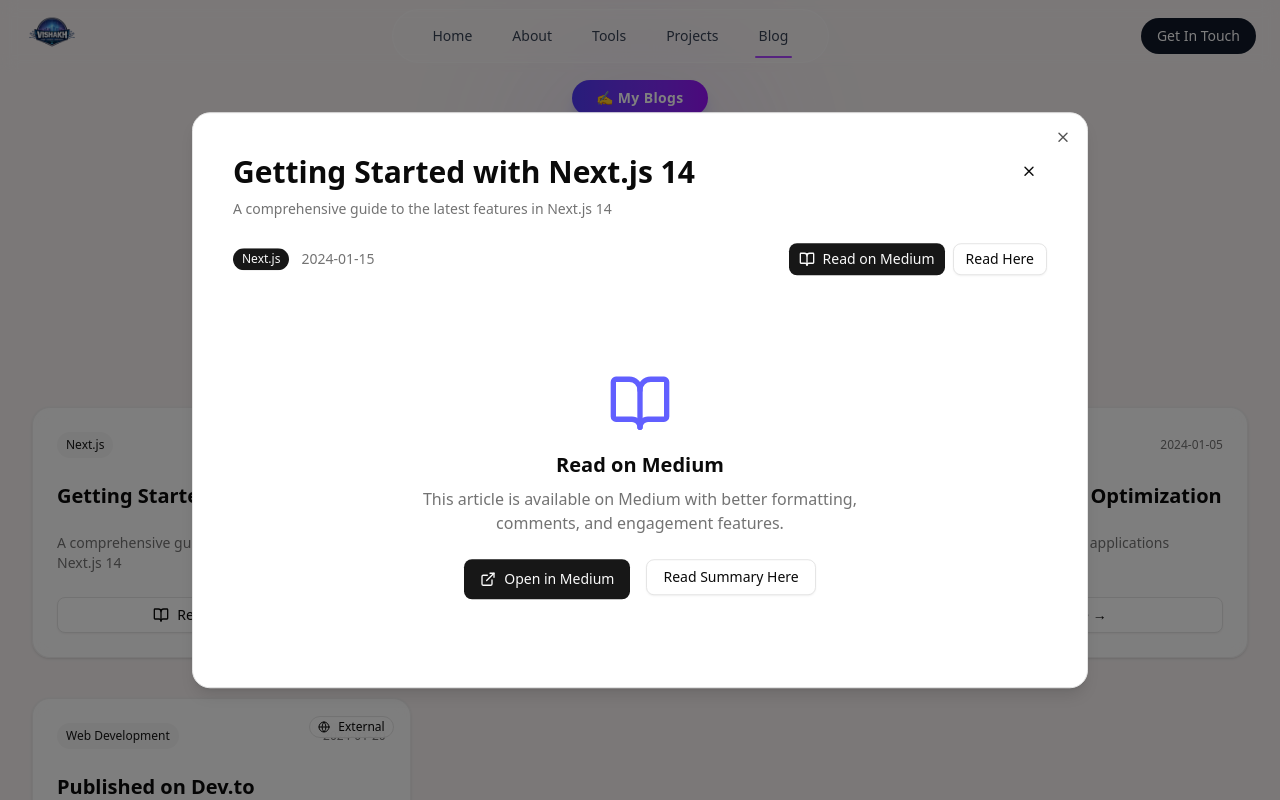
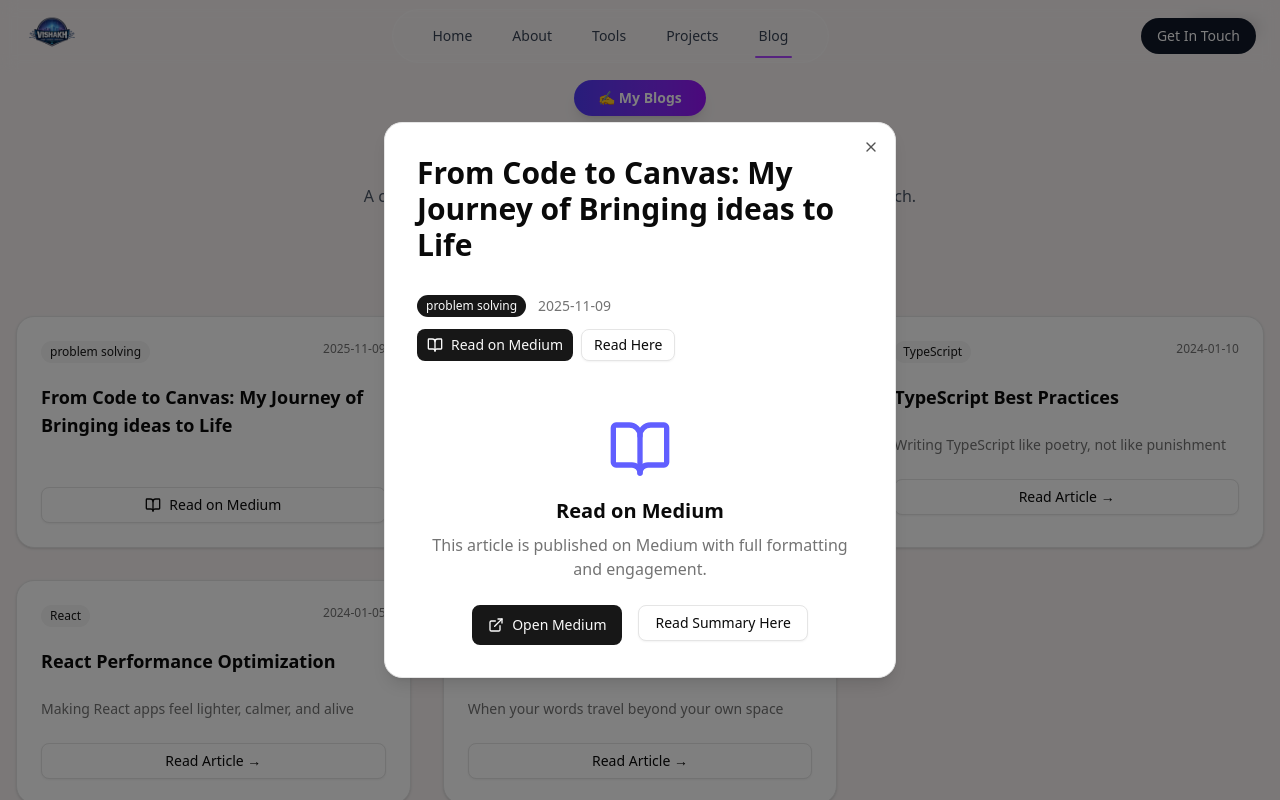
Before and after one commit to vishakh-cs/Portfolio-2026, a Next.js app: page /blog in a window 1280 px wide. Both pictures are taken after a click on the button "Read on Medium". Shown: the top 800 px of the page. Built offline with nearby package versions, Linux system fonts and the light colour scheme.

Commit message:
`Refactor blog page layout and functionality`

```diff
--- a/app/about/layout.tsx
+++ b/app/about/layout.tsx
@@ -14,7 +14,7 @@
 }) {
   return (
     <html lang="en">
-      <body className={caveat.variable}>
+      <body className={`${caveat.className} ${caveat.variable}`}>
         {children}
       </body>
     </html>
--- a/app/blog/page.tsx
+++ b/app/blog/page.tsx
@@ -27,24 +27,23 @@
     tag: string;
     date: string;
     content: string;
-    mediumUrl?: string; // Add this field for Medium URLs
-    externalUrl?: string; // Add this field for other external URLs
+    isMedium: boolean;
+    mediumUrl?: string;
+    externalUrl?: string;
 };
 
 export default function Blogs() {
     const [selectedBlog, setSelectedBlog] = useState<Blog | null>(null);
-    const [readOption, setReadOption] = useState<'internal' | 'medium' | 'external'>('internal');
-
+    const [readOption, setReadOption] = useState<'internal' | 'medium' | 'external' | null>(null);
 
     const handleReadBlog = (blog: Blog) => {
-        if (blog.mediumUrl) {
         setSelectedBlog(blog);
+
+        if (blog.isMedium) {
             setReadOption('medium');
         } else if (blog.externalUrl) {
-            setSelectedBlog(blog);
             setReadOption('external');
         } else {
-            setSelectedBlog(blog);
             setReadOption('internal');
         }
     };
@@ -62,38 +61,27 @@
     };
 
     return (
-        <section className="max-w-7xl mx-auto px-4 sm:px-6 lg:px-8 py-12 sm:py-2">
-            <div className="text-center mb-8 sm:mb-12 relative">
-                <div className="absolute inset-0 -z-10 flex justify-center">
-                    <div className="h-40 w-40 bg-gradient-to-r from-indigo-500 to-purple-500 opacity-20 blur-[90px] rounded-full" />
-                </div>
-
+        <section className="max-w-7xl mx-auto px-4 py-2">
+            <div className="text-center mb-10 relative">
                 <div className="inline-flex items-center gap-2 px-6 py-2 rounded-full
           bg-gradient-to-r from-indigo-600 to-purple-600
-          text-white text-sm font-semibold tracking-wide
-          shadow-lg shadow-indigo-500/30">
+          text-white text-sm font-semibold shadow-lg">
                     ✍️ My Blogs
                 </div>
 
-                <h2 className="mt-8 text-xl sm:text-2xl lg:text-3xl font-extrabold tracking-tight text-gray-900">
+                <h2 className="mt-6 text-2xl sm:text-3xl font-extrabold text-gray-900">
                     My Thoughts &{' '}
-                    <span className="relative inline-block">
                     <span className="bg-gradient-to-r from-indigo-600 to-purple-600 bg-clip-text text-transparent">
                         Learnings
                     </span>
-                        <span className="block h-1 w-full bg-gradient-to-r from-indigo-600 to-purple-600 rounded-full mt-2" />
-                    </span>
                 </h2>
 
-                <p className="text-gray-600 max-w-xl mx-auto mt-1 sm:mt-2 text-base sm:text-lg leading-relaxed">
+                <p className="text-gray-600 max-w-xl mx-auto mt-2">
                     A collection of insights, experiences, and lessons from my journey in tech.
-                    <span className="block mt-2 text-sm text-indigo-600">
-                        📝 Articles available on Medium & external platforms
-                    </span>
-
                 </p>
             </div>
-            <Tabs defaultValue="all" className="mb-8">
+
+            <Tabs defaultValue="all">
                 <TabsList className="mx-auto w-fit">
                     <TabsTrigger value="all">
                         All Articles ({blogs.length})
@@ -105,55 +93,34 @@
                 </TabsContent>
             </Tabs>
 
-
-            {/* Blog Dialog */}
             <Dialog open={!!selectedBlog} onOpenChange={() => setSelectedBlog(null)}>
-                <DialogContent
-                    className="
-            w-[95vw] sm:w-full
-            max-w-3xl lg:max-w-4xl
-            max-h-[90vh]
-            overflow-y-auto
-            p-6 sm:p-10
-            rounded-2xl
-          "
-                >
+                <DialogContent className="max-w-4xl max-h-[90vh] overflow-y-auto p-8 rounded-2xl">
                     {selectedBlog && (
                         <>
                             <DialogHeader className="space-y-4">
                                 <div className="flex justify-between items-start">
-                                    <div className="flex-1">
-                                        <DialogTitle className="text-2xl sm:text-3xl font-bold leading-tight">
+                                    <div>
+                                        <DialogTitle className="text-3xl font-bold">
                                             {selectedBlog.title}
                                         </DialogTitle>
                                         <DialogDescription className="mt-2">
                                             {selectedBlog.description}
                                         </DialogDescription>
                                     </div>
-                                    <Button
-                                        variant="ghost"
-                                        size="icon"
-                                        onClick={() => setSelectedBlog(null)}
-                                        className="ml-2"
-                                    >
-                                        <X className="h-4 w-4" />
-                                    </Button>
                                 </div>
 
-                                <div className="flex flex-wrap items-center justify-between gap-3">
+                                <div className="flex flex-wrap justify-between items-center gap-3">
                                     <div className="flex items-center gap-3">
                                         <Badge>{selectedBlog.tag}</Badge>
                                         <span className="text-sm text-muted-foreground">
                                             {selectedBlog.date}
                                         </span>
                                     </div>
-
-                                    {/* Read Options */}
-                                    <div className="flex items-center gap-2">
-                                        {selectedBlog.mediumUrl && (
+                                    <div className="flex gap-2">
+                                        {selectedBlog.isMedium && (
                                             <Button
+                                                size="sm"
                                                 variant={readOption === 'medium' ? 'default' : 'outline'}
-                                                size="sm"
                                                 onClick={() => setReadOption('medium')}
                                                 className="gap-2"
                                             >
@@ -161,22 +128,23 @@
                                                 Read on Medium
                                             </Button>
                                         )}
+
                                         {selectedBlog.externalUrl && (
                                             <Button
+                                                size="sm"
                                                 variant={readOption === 'external' ? 'default' : 'outline'}
-                                                size="sm"
                                                 onClick={() => setReadOption('external')}
                                                 className="gap-2"
                                             >
                                                 <Globe className="h-4 w-4" />
-                                                External Link
+                                                External
                                             </Button>
                                         )}
+
                                         <Button
+                                            size="sm"
                                             variant={readOption === 'internal' ? 'default' : 'outline'}
-                                            size="sm"
                                             onClick={() => setReadOption('internal')}
-                                            className="gap-2"
                                         >
                                             Read Here
                                         </Button>
@@ -184,82 +152,48 @@
                                 </div>
                             </DialogHeader>
 
-                            {/* Content based on selected option */}
                             {readOption === 'internal' && (
-                                <article
-                                    className="
-                    mt-8
-                    prose prose-lg
-                    prose-headings:font-semibold
-                    prose-headings:tracking-tight
-                    prose-p:leading-relaxed
-                    prose-p:text-base
-                    prose-li:marker:text-muted-foreground
-                    prose-blockquote:border-l-indigo-500
-                    prose-blockquote:text-muted-foreground
-                    prose-neutral
-                    dark:prose-invert
-                    max-w-none
-                  "
-                                >
+                                <article className="mt-8 prose prose-lg max-w-none dark:prose-invert">
                                     {selectedBlog.content}
                                 </article>
                             )}
 
-                            {readOption === 'medium' && selectedBlog.mediumUrl && (
-                                <div className="mt-8 text-center py-12">
+                            {readOption === 'medium' && (
+                                <div className="mt-10 text-center">
                                     <BookOpen className="h-16 w-16 mx-auto text-indigo-500 mb-4" />
                                     <h3 className="text-xl font-semibold mb-2">
                                         Read on Medium
                                     </h3>
-                                    <p className="text-muted-foreground mb-6 max-w-md mx-auto">
-                                        This article is available on Medium with better formatting,
-                                        comments, and engagement features.
+                                    <p className="text-muted-foreground mb-6">
+                                        This article is published on Medium with full formatting and engagement.
                                     </p>
-                                    <div className="flex flex-col sm:flex-row gap-4 justify-center">
-                                        <Button
-                                            onClick={handleOpenMedium}
-                                            className="gap-2"
-                                            size="lg"
-                                        >
+
+                                    <div className="flex justify-center gap-4">
+                                        {selectedBlog.mediumUrl && (
+                                            <Button onClick={handleOpenMedium} size="lg" className="gap-2">
                                                 <ExternalLink className="h-4 w-4" />
-                                            Open in Medium
+                                                Open Medium
                                             </Button>
-                                        <Button
-                                            variant="outline"
-                                            onClick={() => setReadOption('internal')}
-                                        >
+                                        )}
+                                        <Button variant="outline" onClick={() => setReadOption('internal')}>
                                             Read Summary Here
                                         </Button>
                                     </div>
                                 </div>
                             )}
 
+                            {/* External View */}
                             {readOption === 'external' && selectedBlog.externalUrl && (
-                                <div className="mt-8 text-center py-12">
+                                <div className="mt-10 text-center">
                                     <Globe className="h-16 w-16 mx-auto text-indigo-500 mb-4" />
                                     <h3 className="text-xl font-semibold mb-2">
                                         External Article
                                     </h3>
-                                    <p className="text-muted-foreground mb-6 max-w-md mx-auto">
-                                        This article is hosted externally. Click below to read it on the original site.
-                                    </p>
-                                    <div className="flex flex-col sm:flex-row gap-4 justify-center">
-                                        <Button
-                                            onClick={handleOpenExternal}
-                                            className="gap-2"
-                                            size="lg"
-                                        >
+
+                                    <Button onClick={handleOpenExternal} size="lg" className="gap-2">
                                         <ExternalLink className="h-4 w-4" />
                                         Open Article
                                     </Button>
-                                        <Button
-                                            variant="outline"
-                                            onClick={() => setReadOption('internal')}
-                                        >
-                                            Read Summary Here
-                                        </Button>
-                                    </div>
                                 </div>
                             )}
                         </>
@@ -270,107 +204,53 @@
     );
 }
 
-// Separate Blog Grid Component
+
 interface BlogGridProps {
     blogs: Blog[];
     onReadBlog: (blog: Blog) => void;
 }
 
 function BlogGrid({ blogs, onReadBlog }: BlogGridProps) {
-    if (blogs.length === 0) {
     return (
-            <div className="text-center py-12">
-                <p className="text-muted-foreground">No blogs found in this category.</p>
-            </div>
-        );
-    }
-
-    return (
-        <div className="grid grid-cols-1 sm:grid-cols-2 lg:grid-cols-3 gap-8 sm:gap-10">
+        <div className="grid grid-cols-1 sm:grid-cols-2 lg:grid-cols-3 gap-8">
             {blogs.map((blog) => (
                 <Card
                     key={blog.id}
-                    className="
-            group relative overflow-hidden rounded-2xl
-            border border-border/60
-            bg-background/80 backdrop-blur
-            transition-all duration-300
-            hover:-translate-y-2
-            hover:shadow-2xl hover:shadow-indigo-500/10
-          "
+                    className="group rounded-2xl transition hover:-translate-y-2 hover:shadow-xl"
                 >
-                    {/* Source Indicator */}
-                    {blog.mediumUrl && (
-                        <div className="absolute top-4 right-4 z-10">
-                            <Badge variant="outline" className="bg-white/90 backdrop-blur-sm">
-                                <BookOpen className="h-3 w-3 mr-1" />
+                    {blog.isMedium && (
+                        <div className="absolute top-4 right-4">
+                            <Badge variant="outline" className="gap-1">
+                                <BookOpen className="h-3 w-3" />
                                 Medium
                             </Badge>
                         </div>
                     )}
-                    {blog.externalUrl && !blog.mediumUrl && (
-                        <div className="absolute top-4 right-4 z-10">
-                            <Badge variant="outline" className="bg-white/90 backdrop-blur-sm">
-                                <Globe className="h-3 w-3 mr-1" />
-                                External
-                            </Badge>
+
+                    <CardHeader>
+                        <div className="flex justify-between text-xs">
+                            <Badge variant="secondary">{blog.tag}</Badge>
+                            <span className="text-muted-foreground">{blog.date}</span>
                         </div>
-                    )}
-
-                    {/* Gradient Hover Overlay */}
-                    <div className="absolute inset-0 opacity-0 group-hover:opacity-100 transition-opacity
-            bg-gradient-to-br from-indigo-500/5 to-purple-500/10" />
-
-                    {/* Glow Ring */}
-                    <div className="pointer-events-none absolute inset-0 rounded-2xl
-            ring-1 ring-transparent group-hover:ring-indigo-500/30 transition" />
-
-                    <CardHeader className="relative space-y-4">
-                        <div className="flex items-center justify-between text-xs">
-                            <Badge variant="secondary" className="px-2 py-1">
-                                {blog.tag}
-                            </Badge>
-                            <span className="text-muted-foreground">
-                                {blog.date}
-                            </span>
-                        </div>
-
-                        <CardTitle
-                            className="
-                text-lg sm:text-xl font-semibold leading-snug
-                transition-colors
-                group-hover:text-indigo-600
-              "
-                        >
+                        <CardTitle className="mt-3 text-lg group-hover:text-indigo-600">
                             {blog.title}
                         </CardTitle>
                     </CardHeader>
 
-                    <CardContent className="relative flex flex-col h-full">
+                    <CardContent>
                         <p className="text-sm text-muted-foreground mb-6 line-clamp-3">
                             {blog.description}
                         </p>
 
                         <Button
                             variant="outline"
-                            className="
-                mt-auto w-full
-                transition
-                group-hover:border-indigo-500
-                group-hover:text-indigo-600
-                gap-2
-              "
+                            className="w-full gap-2"
                             onClick={() => onReadBlog(blog)}
                         >
-                            {blog.mediumUrl ? (
+                            {blog.isMedium ? (
                                 <>
                                     <BookOpen className="h-4 w-4" />
                                     Read on Medium
-                                </>
-                            ) : blog.externalUrl ? (
-                                <>
-                                    <Globe className="h-4 w-4" />
-                                    Read Article
                                 </>
                             ) : (
                                 'Read Article →'
--- a/app/utils/data/blog.tsx
+++ b/app/utils/data/blog.tsx
@@ -1,41 +1,143 @@
 import { Blog } from "@/app/blog/page";
-
 
 export const blogs: Blog[] = [
   {
     id: 1,
-    title: "Getting Started with Next.js 14",
-    description: "A comprehensive guide to the latest features in Next.js 14",
-    tag: "Next.js",
-    date: "2024-01-15",
-    content: "Full article content here...",
-    mediumUrl: "https://medium.com/@yourusername/nextjs-14-guide-123", // Add Medium URL
+    title: "From Code to Canvas: My Journey of Bringing ideas to Life",
+    description: "",
+    tag: "problem solving",
+    date: "2025-11-09",
+    isMedium: true,
+    mediumUrl: "https://medium.com/@vishakhcs51/from-code-to-canvas-my-journey-of-bringing-ideas-to-life-15f43692e973",
+    content: `Read the article on Medium`,
   },
   {
     id: 2,
+    title: "Getting Started with Next.js 14",
+    description: "A journey into the calm, powerful world of Next.js 14",
+    tag: "Next.js",
+    date: "2024-01-15",
+    isMedium: false,
+    content: `
+Next.js 14 does not arrive with noise.
+It walks in quietly, like the first light of morning touching a silent village road.
+
+For developers who have lived with React for years, Next.js feels familiar  yet different.
+It is not just a framework anymore. It is an opinion. A direction.
+
+Server Components now feel less like an experiment and more like home.
+Rendering where it makes sense. Sending less JavaScript. Trusting the server again.
+
+Routing feels natural, layouts breathe, and performance is no longer something you chase
+it follows you.
+
+Next.js 14 reminds us of something simple:
+good tools should disappear, letting ideas flow without resistance.
+
+If you are starting today, start slowly.
+Understand the App Router.
+Feel the power of server actions.
+Let the framework guide you, not overwhelm you.
+
+Because learning Next.js 14 is not about speed.
+It is about clarity.
+    `,
+  },
+
+  {
+    id: 3,
     title: "TypeScript Best Practices",
-    description: "Essential TypeScript patterns for better code",
+    description: "Writing TypeScript like poetry, not like punishment",
     tag: "TypeScript",
     date: "2024-01-10",
-    content: "Full article content here...",
-    mediumUrl: "https://medium.com/@yourusername/typescript-best-practices-456",
+    isMedium: false,
+    content: `
+TypeScript teaches patience.
+
+At first, it feels strict.
+It questions every move you make.
+It asks you to be precise, even when you just want things to work.
+
+But over time, you realise
+TypeScript is not trying to stop you.
+It is trying to protect the future version of you.
+
+Good TypeScript code reads like a conversation.
+Clear types. Honest interfaces.
+No assumptions hidden in dark corners.
+
+Avoid the comfort of \`any\`.
+Name things properly.
+Let your types tell a story.
+
+When bugs disappear before runtime,
+when refactoring feels safe,
+you understand the gift TypeScript offers.
+
+It is not about writing more code.
+It is about writing code you can trust.
+    `,
   },
+
   {
-    id: 3,
+    id: 4,
     title: "React Performance Optimization",
-    description: "Techniques to optimize React applications",
+    description: "Making React apps feel lighter, calmer, and alive",
     tag: "React",
     date: "2024-01-05",
-    content: "Full article content here...",
-    // No mediumUrl means it's internal only
+    isMedium: false,
+    content: `
+Performance problems do not announce themselves loudly.
+
+They arrive quietly
+a slow click,
+a delayed animation,
+a user who leaves without saying why.
+
+React gives us power, but with power comes responsibility.
+
+Memoization is not magic.
+useCallback is not a cure.
+Optimization without understanding is just guessing.
+
+Start by listening.
+Profile before fixing.
+Measure before assuming.
+
+Most of the time, performance improves when code becomes simpler.
+Fewer re-renders.
+Clearer state boundaries.
+Smaller components that do one thing well.
+
+A fast app is not just technical success.
+It is respect for the user’s time.
+    `,
   },
+
   {
-    id: 4,
+    id: 5,
     title: "Published on Dev.to",
-    description: "My article on another platform",
+    description: "When your words travel beyond your own space",
     tag: "Web Development",
     date: "2024-01-20",
-    content: "Summary content here...",
-    externalUrl: "https://dev.to/yourusername/article-title", // External platform
+    isMedium: false,
+    content: `
+Writing code is often lonely.
+Writing about code is even more so.
+
+Publishing on platforms like Dev.to feels like opening a window.
+Your thoughts travel.
+Someone, somewhere, reads them late at night.
+
+Not every article needs to teach something new.
+Sometimes it just needs to resonate.
+
+Sharing knowledge is not about showing expertise.
+It is about starting conversations.
+
+And when a stranger comments,
+when your words help someone take one small step forward
+that is when writing becomes meaningful.
+    `,
   },
 ];
```
Lines whose indentation alone changed are shown as unchanged.
